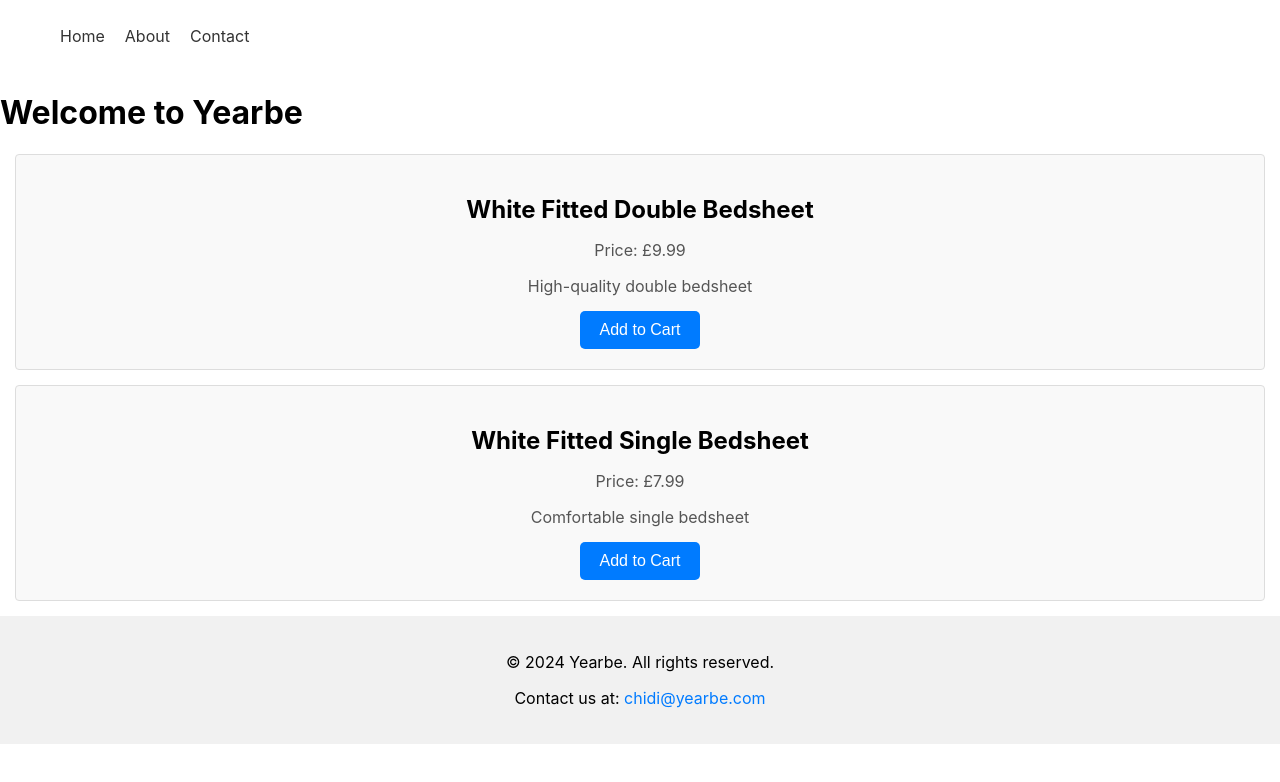
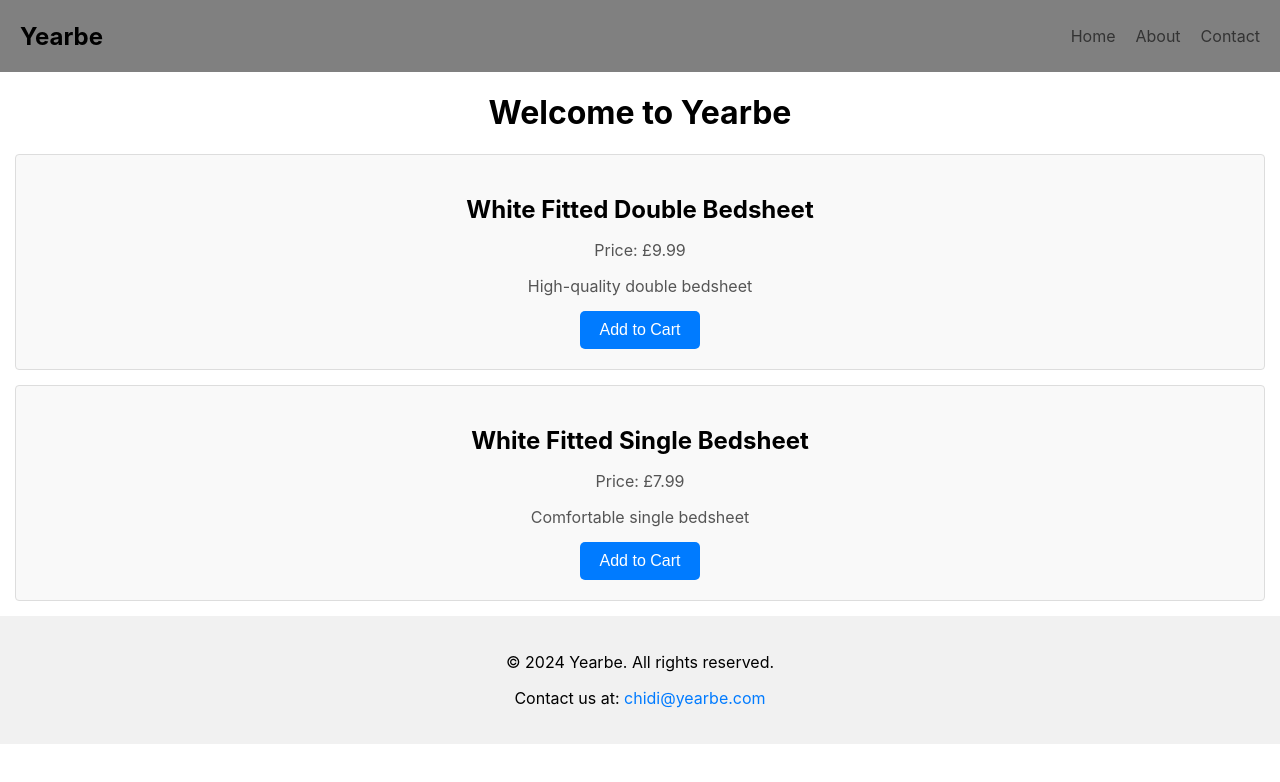
Before and after one commit to cnwanneka/yearbe, a React (Create React App) app: page / in a window 1280 px wide. Shown: the top 782 px of the page. Built offline with nearby package versions, Linux system fonts and the light colour scheme.

Commit message:
added navbar

```diff
--- a/src/components/Header.css
+++ b/src/components/Header.css
@@ -1,6 +1,6 @@
 
 header {
-    background-color: #fff;
+    background-color: grey;
     padding: 10px 20px;
     display: flex;
     justify-content: space-between;
--- a/src/components/Header.js
+++ b/src/components/Header.js
@@ -1,19 +1,17 @@
+
+
 import React from 'react';
-import { Link } from 'react-router-dom';
+import Navbar from './Navbar'; // Import Navbar component
 import './Header.css';
 
-const Header = () => {
-    return (
-        <header className="header">
-            <nav>
-                <ul>
-                    <li><Link to="/">Home</Link></li>
-                    <li><Link to="/about">About</Link></li>
-                    <li><Link to="/contact">Contact</Link></li>
-                </ul>
-            </nav>
-        </header>
-    );
-};
+function Header() {
+  return (
+    <header>
+      <div className="logo">Yearbe</div>
+      <Navbar />
+      {/* You can add more elements here */}
+    </header>
+  );
+}
 
 export default Header;
--- /dev/null
+++ b/src/components/Home.css
@@ -0,0 +1,5 @@
+
+/* Home.css */
+.home-container {
+    text-align: center;
+}
--- a/src/components/Home.js
+++ b/src/components/Home.js
@@ -1,14 +1,14 @@
 
+import React from 'react';
+import './Home.css';
 import Product from './Product';
-// ...
 
 function Home() {
   return (
-    <div>
+    <div className="home-container">
       <h1>Welcome to Yearbe</h1>
       <Product title="White Fitted Double Bedsheet" price="9.99" description="High-quality double bedsheet" />
       <Product title="White Fitted Single Bedsheet" price="7.99" description="Comfortable single bedsheet" />
-
     </div>
   );
 }
--- /dev/null
+++ b/src/components/Navbar.css
@@ -0,0 +1,30 @@
+
+/* Navbar.css */
+.navbar {
+    background-color: #f1f1f1;
+    display: flex;
+    justify-content: space-between;
+    align-items: center;
+    padding: 0 20px;
+  }
+
+  .navbar-logo a {
+    text-decoration: none;
+    color: #333;
+    font-size: 24px;
+    font-weight: bold;
+  }
+
+  .navbar-links {
+    list-style: none;
+    display: flex;
+  }
+
+  .navbar-links li {
+    margin-left: 20px;
+  }
+
+  .navbar-links li a {
+    text-decoration: none;
+    color: #333;
+  }
--- /dev/null
+++ b/src/components/Navbar.js
@@ -0,0 +1,19 @@
+
+import React from 'react';
+import { Link } from 'react-router-dom';
+import './Navbar.css';
+
+function Navbar() {
+  return (
+    <nav>
+      <ul>
+        <li><Link to="/">Home</Link></li>
+        <li><Link to="/about">About</Link></li>
+        <li><Link to="/contact">Contact</Link></li>
+        {/* Add other navigation links as needed */}
+      </ul>
+    </nav>
+  );
+}
+
+export default Navbar;
```
